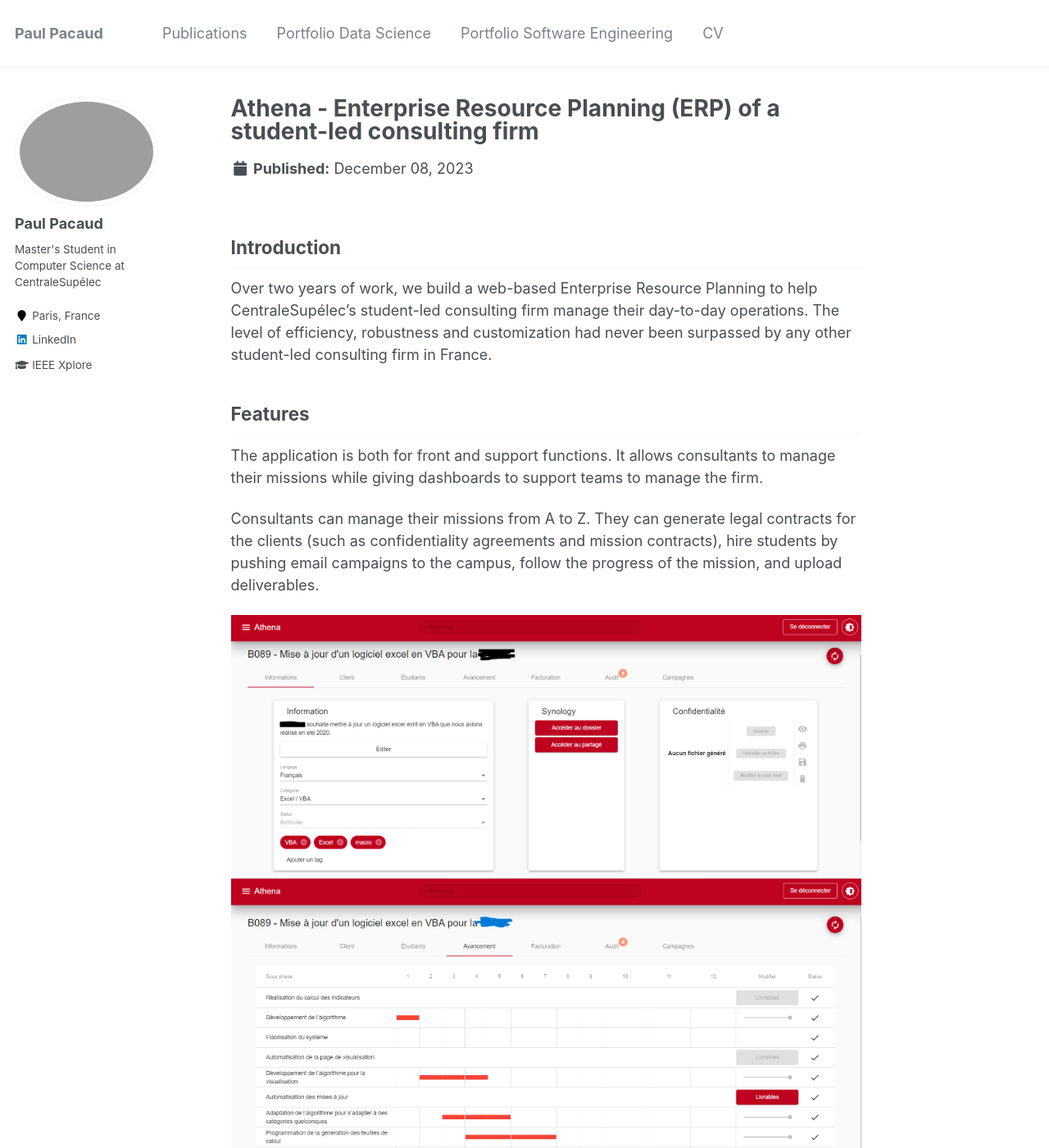
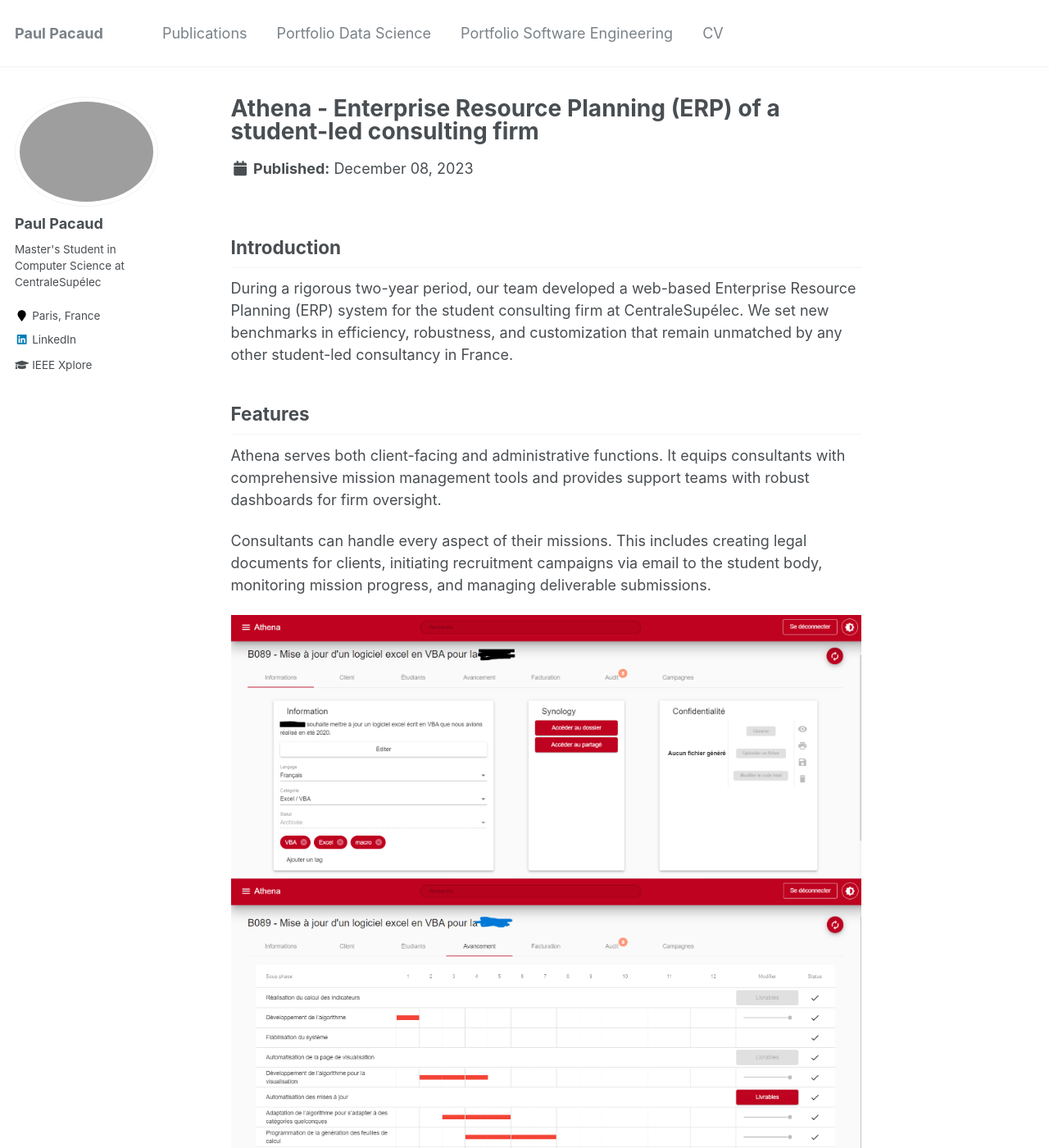
Before and after one commit to paulpacaud/paulpacaud.github.io, a Jekyll site: the page built from _portfolio-software/portfolio-2.md, in a window 1280 px wide and 1400 px high. Shown: the whole window at 82% size. Built offline with Jekyll 4.4.1, drawn with Linux system fonts in a browser that asks for light colours; some of the changed text lies outside the part shown.

Commit message:
feat(athena): added page on athena

```diff
--- a/_portfolio-software/portfolio-2.md
+++ b/_portfolio-software/portfolio-2.md
@@ -5,25 +5,20 @@
 ---
 
 ## Introduction
-Over two years of work, we build a web-based Enterprise Resource Planning to help CentraleSupélec's student-led consulting firm manage their day-to-day operations. The level of efficiency, robustness and customization had never been surpassed by any other student-led consulting firm in France.
+During a rigorous two-year period, our team developed a web-based Enterprise Resource Planning (ERP) system for the student consulting firm at CentraleSupélec. We set new benchmarks in efficiency, robustness, and customization that remain unmatched by any other student-led consultancy in France.
+## Features
+Athena serves both client-facing and administrative functions. It equips consultants with comprehensive mission management tools and provides support teams with robust dashboards for firm oversight.
 
-## Features
-The application is both for front and support functions. It allows consultants to manage their missions while giving dashboards to support teams to manage the firm.
-
-Consultants can manage their missions from A to Z. They can generate legal contracts for the clients (such as confidentiality agreements and mission contracts), hire students by pushing email campaigns to the campus, follow the progress of the mission, and upload deliverables.
+Consultants can handle every aspect of their missions. This includes creating legal documents for clients, initiating recruitment campaigns via email to the student body, monitoring mission progress, and managing deliverable submissions.
 
 <img src='/images/athena_mission.PNG'>
 <img src='/images/athena_avancement.PNG'>
-
-Support teams like Finance Operations can manage the bills sent to clients, bills paid by the firm, and Payment Slips of consultants all in one place.
+The finance team has a unified system for invoicing clients, processing firm expenses, and administering consultants' payment slips.
 <img src='/images/athena_finance.PNG'>
 
-Executives managing the consulting firm have advanced data analytics dashboard highlighting Key Performance Indicators and Graphs to help them take steer the organization.
+Leadership benefits from a sophisticated analytics dashboard that illuminates key performance metrics and visualizations, aiding strategic decision-making.
 
 <img src='/images/athena_data.PNG'>
-
-<img src='/images/athena_Technical_Stack.png'>
-
 Here's a peek at the technical aspects that make Athena work so well:
 
 #### Front End
```
